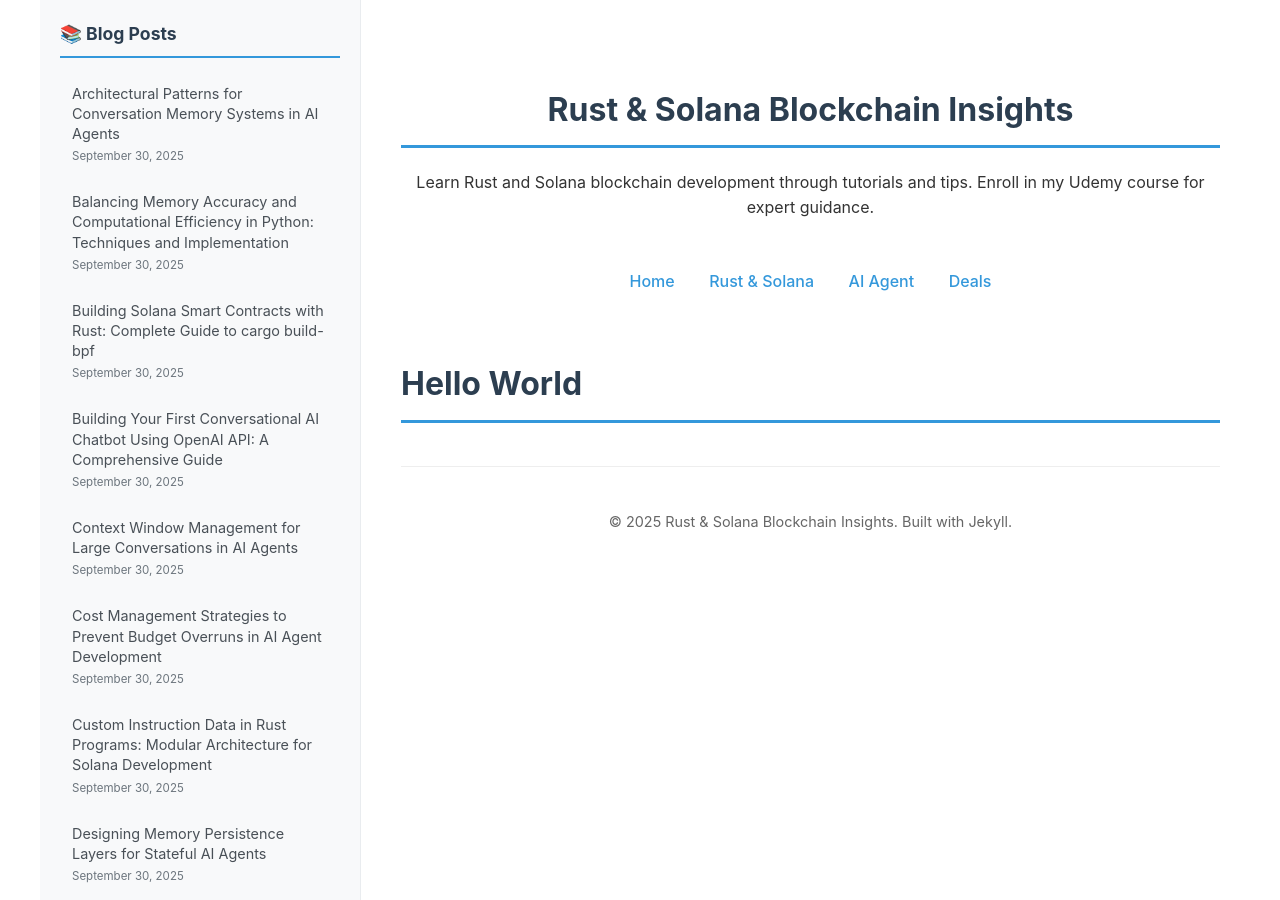
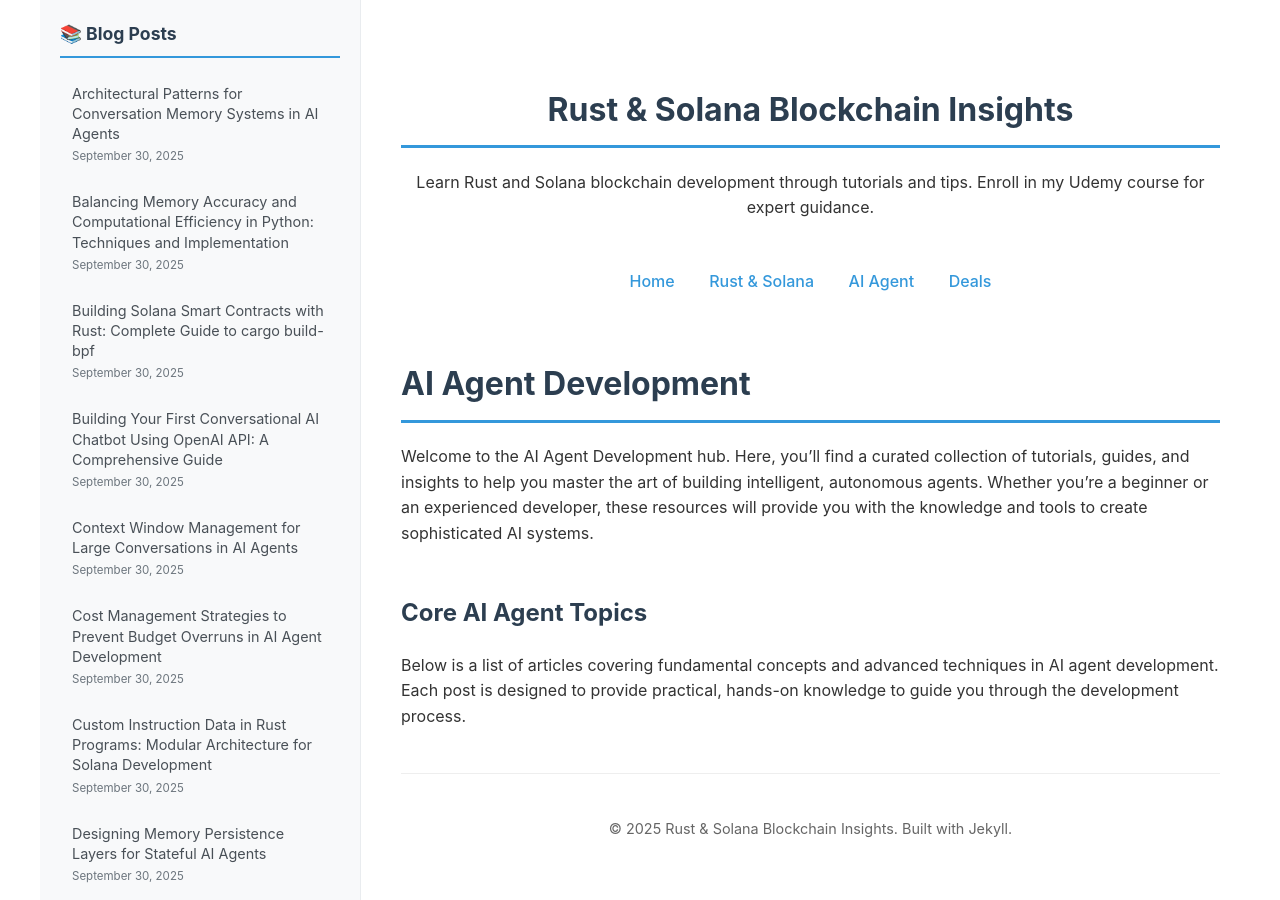
Before and after one commit to Junlian/Junlian.github.io, a Jekyll site: the page built from ai-agent.md, in a window 1280 px wide and 900 px high. Built offline with Jekyll 4.4.1, drawn with Linux system fonts in a browser that asks for light colours.

Commit message:
Chore: Restore content to ai-agent.md

```diff
--- a/ai-agent.md
+++ b/ai-agent.md
@@ -3,4 +3,10 @@ layout: default
 title: AI Agent
 ---
 
-# Hello World
+# AI Agent Development
+
+Welcome to the AI Agent Development hub. Here, you'll find a curated collection of tutorials, guides, and insights to help you master the art of building intelligent, autonomous agents. Whether you're a beginner or an experienced developer, these resources will provide you with the knowledge and tools to create sophisticated AI systems.
+
+## Core AI Agent Topics
+
+Below is a list of articles covering fundamental concepts and advanced techniques in AI agent development. Each post is designed to provide practical, hands-on knowledge to guide you through the development process.
```
